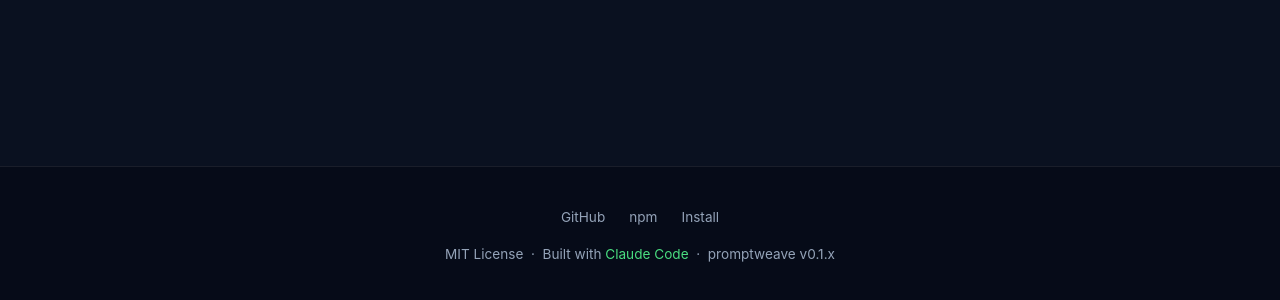
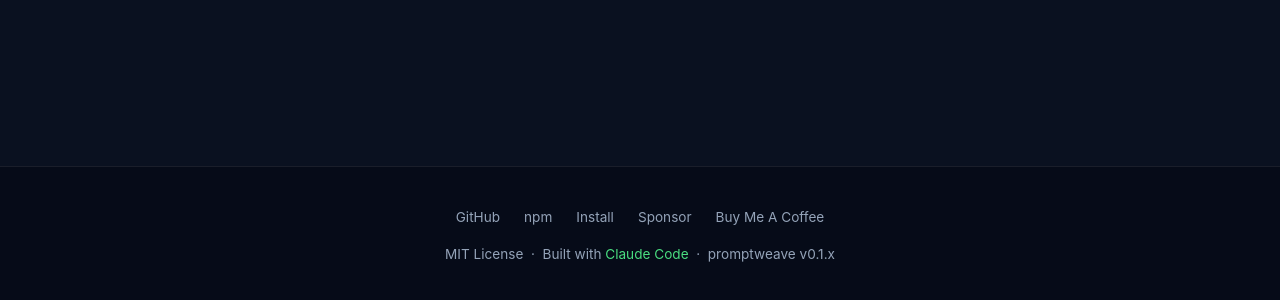
Before and after one commit to swoofer/promptweave, a website: page docs/index.html in a window 1280 px wide. Shown: the part 8843-9143 px from the top of the page. Drawn offline with Linux system fonts and the light colour scheme.

Commit message:
docs: add Buy Me A Coffee + GitHub Sponsors links across surfaces
- .github/FUNDING.yml: add buy_me_a_coffee: swoofer alongside the
  existing GitHub Sponsors entry. Activates the sponsor button on the
  GitHub repo page with both options.
- README: new 'Support' section between 'Related projects' and
  'License' with both donation links and a star reminder.
- docs/index.html (landing): footer-links gains Sponsor + Buy Me A
  Coffee entries alongside GitHub / npm / Install. No i18n change
  needed — the link text is brand/proper noun, identical in all 6
  languages.
- README's reference to essaim now drops the *(coming soon)*
  annotation since essaim shipped to npm at v0.1.0.

```diff
--- a/docs/index.html
+++ b/docs/index.html
@@ -1657,6 +1657,8 @@
     <a href="https://github.com/swoofer/promptweave" target="_blank">GitHub</a>
     <a href="https://www.npmjs.com/package/@swoofer/promptweave" target="_blank">npm</a>
     <a href="#install">Install</a>
+    <a href="https://github.com/sponsors/swoofer" target="_blank">Sponsor</a>
+    <a href="https://buymeacoffee.com/swoofer" target="_blank">Buy Me A Coffee</a>
   </div>
   <p data-i18n="footer.text">MIT License &nbsp;&middot;&nbsp; Built with <a href="https://claude.ai/code" target="_blank">Claude Code</a> &nbsp;&middot;&nbsp; promptweave v0.1.x</p>
 </footer>
```
Also changed, not shown: .github/FUNDING.yml, README.md.
